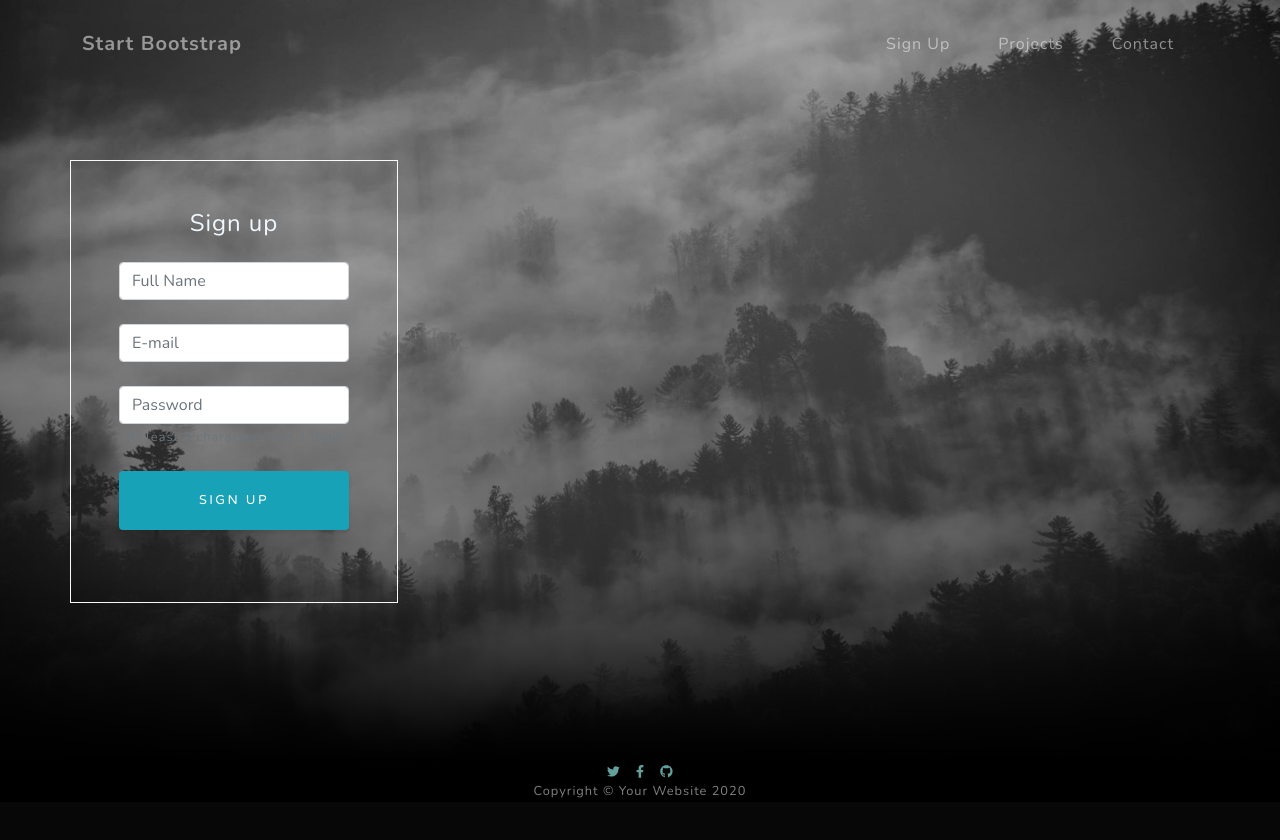
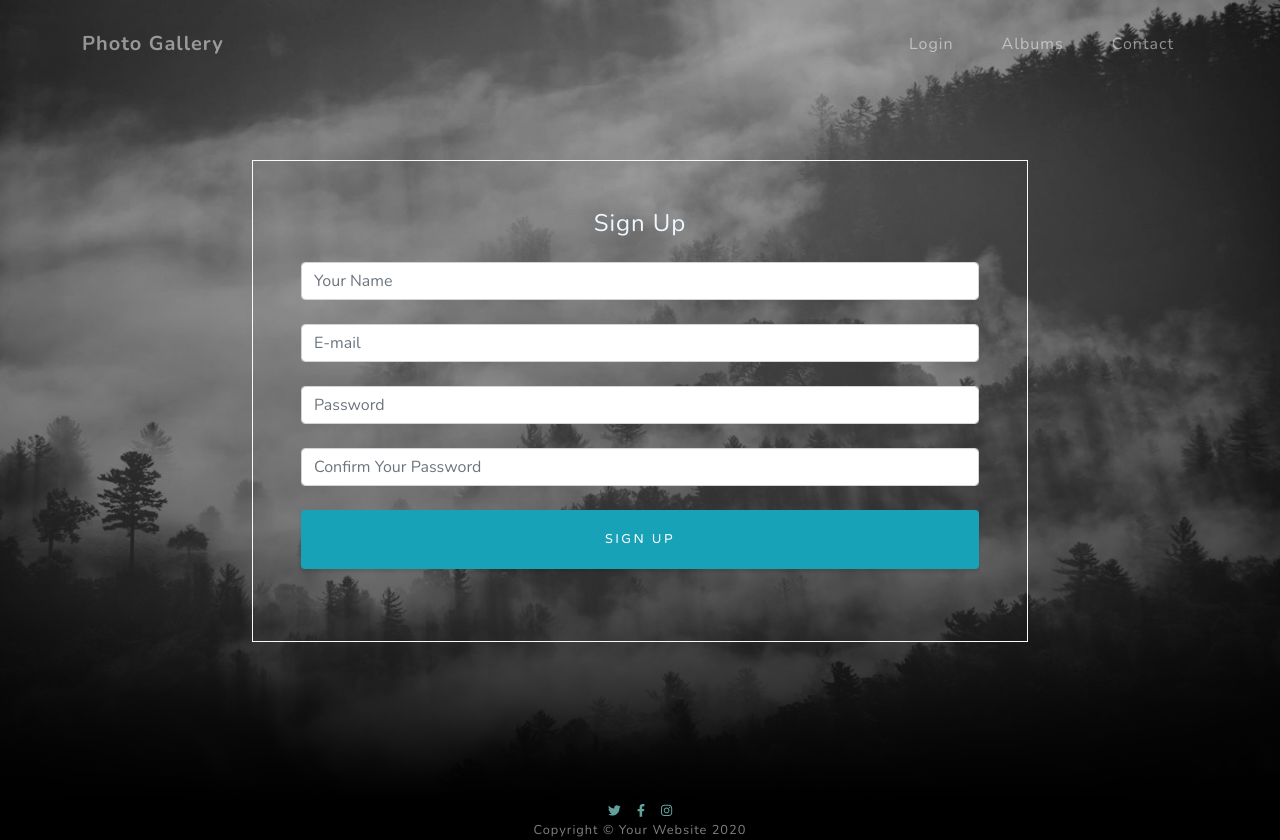
Before and after one commit to besheraj/Milestone3, a Flask app: page /signup in a window 1280 px wide. Before the commit the page ends 798 px from the top, so only its background shows below. Run offline with Flask 2, Linux system fonts and the light colour scheme; some libraries are stand-ins or nearby versions.

Commit message:
styled the signup login and forbidden pages

```diff
--- a/app.py
+++ b/app.py
@@ -27,9 +27,8 @@ def signup():
         users = mongo.db.users
         existing_user = users.find_one({'email' : email})
         if existing_user:
-            flash("Email already exists")
+            flash("Email already exists Please try to Login")
             return redirect(url_for("signup"))
-
         if existing_user is None:
             hashpass = generate_password_hash(request.form['pass'])
             users.insert({'name' : name,
@@ -54,7 +53,7 @@ def login():
                 flash("Incorrect username and/or password")
                 return redirect(url_for("login"))
         else:
-            flash("The user doesn't exist")
+            flash("This email doesn't exist in our system, kindly signup for a new account")
             return redirect (url_for("login"))
     return render_template("login.html")
 
--- a/static/css/style.css
+++ b/static/css/style.css
@@ -15,6 +15,7 @@
     font-size: 2.5rem;
     line-height: 2.5rem;
     letter-spacing: 0.8rem;
+    padding-bottom: 25px;
     background: linear-gradient(rgba(255, 255, 255, 0.9), rgba(255, 255, 255, 0));
     -webkit-text-fill-color: transparent;
     -webkit-background-clip: text;
@@ -26,12 +27,13 @@
   }
 
   .signup-section {
-    padding: 10rem 0;
+    padding: 10rem 15rem;
     background: linear-gradient(to bottom, rgba(0, 0, 0, 0.1) 0%, rgba(0, 0, 0, 0.5) 75%, #000000 100%), url("../assets/img/bg-signup.jpg");
     background-position: center;
     background-repeat: no-repeat;
     background-attachment: scroll;
     background-size: cover;
+    text-align: center;
   }
 
   .signup-section p {
@@ -39,4 +41,23 @@
   }
   .flashes {
       background-color: aliceblue;
+      text-align: center;
+      font-weight: 500;
+      font-size: 1.5rem;
+      margin: 20px;
+      list-style-type: none;
+
   }
+  .form-color {
+    color: #757575
+  }
+  .forbidden-section {
+    padding: 10rem 15rem;
+    background: linear-gradient(to bottom, rgba(0, 0, 0, 0.1) 0%, rgba(0, 0, 0, 0.5) 75%, #000000 100%), url("../assets/img/bg-signup.jpg");
+    background-position: center;
+    background-repeat: no-repeat;
+    background-attachment: scroll;
+    background-size: cover;
+    text-align: center;
+    height: 95vh;
+  }
--- a/templates/base.html
+++ b/templates/base.html
@@ -6,16 +6,11 @@
     <meta name="viewport" content="width=device-width, initial-scale=1, shrink-to-fit=no" />
     <meta name="description" content="" />
     <meta name="author" content="" />
-    <title>Grayscale - Start Bootstrap Theme</title>
+    <title>Welcome To Photo Gallery</title>
     <link rel="icon" type="image/x-icon" href="assets/img/favicon.ico" />
-    <!-- Font Awesome icons (free version)-->
     <script src="https://use.fontawesome.com/releases/v5.13.0/js/all.js" crossorigin="anonymous"></script>
-    <!-- Google fonts-->
     <link href="https://fonts.googleapis.com/css?family=Varela+Round" rel="stylesheet" />
-    <link
-        href="https://fonts.googleapis.com/css?family=Nunito:200,200i,300,300i,400,400i,600,600i,700,700i,800,800i,900,900i"
-        rel="stylesheet" />
-    <!-- Core theme CSS (includes Bootstrap)-->
+    <link href="https://fonts.googleapis.com/css?family=Nunito:200,200i,300,300i,400,400i,600,600i,700,700i,800,800i,900,900i" rel="stylesheet" />
     <link rel="stylesheet" href="{{url_for('static', filename='css/bootstrap.css')}}" type="text/css" />
     <link rel="stylesheet" href="{{url_for('static', filename='css/style.css')}}" type="text/css" />
 </head>
@@ -25,7 +20,7 @@
         <!-- Navigation-->
         <nav class="navbar navbar-expand-lg navbar-light fixed-top" id="mainNav">
             <div class="container">
-                <a class="navbar-brand js-scroll-trigger" href="#page-top">Start Bootstrap</a>
+                <a class="navbar-brand js-scroll-trigger" href="{{url_for('index')}}">Photo Gallery</a>
                 <button class="navbar-toggler navbar-toggler-right" type="button" data-toggle="collapse"
                     data-target="#navbarResponsive" aria-controls="navbarResponsive" aria-expanded="false"
                     aria-label="Toggle navigation">
@@ -34,8 +29,8 @@
                 </button>
                 <div class="collapse navbar-collapse" id="navbarResponsive">
                     <ul class="navbar-nav ml-auto">
-                        <li class="nav-item"><a class="nav-link js-scroll-trigger" href="{{url_for('signup')}}">Sign Up</a></li>
-                        <li class="nav-item"><a class="nav-link js-scroll-trigger" href="#">Projects</a></li>
+                        <li class="nav-item"><a class="nav-link js-scroll-trigger" href="{{url_for('login')}}">Login</a></li>
+                        <li class="nav-item"><a class="nav-link js-scroll-trigger" href="#">Albums</a></li>
                         <li class="nav-item"><a class="nav-link js-scroll-trigger" href="#">Contact</a></li>
                     </ul>
                 </div>
@@ -48,16 +43,14 @@
     <!-- Footer-->
     <footer class="footer bg-black small text-center text-white-50">
         <div class="social d-flex justify-content-center">
-            <a class="mx-2" href="#!"><i class="fab fa-twitter"></i></a>
-            <a class="mx-2" href="#!"><i class="fab fa-facebook-f"></i></a>
-            <a class="mx-2" href="#!"><i class="fab fa-github"></i></a>
+            <a class="mx-2" href="https://www.twitter.com"><i class="fab fa-twitter"></i></a>
+            <a class="mx-2" href="https://www.facebook.com"><i class="fab fa-facebook-f"></i></a>
+            <a class="mx-2" href="https://www.instagram.com"><i class="fab fa-instagram"></i></a>
         </div>
         <div class="container">Copyright © Your Website 2020</div>
     </footer>
-    <!-- Bootstrap core JS-->
     <script src="https://cdnjs.cloudflare.com/ajax/libs/jquery/3.5.1/jquery.min.js"></script>
     <script src="https://stackpath.bootstrapcdn.com/bootstrap/4.5.0/js/bootstrap.bundle.min.js"></script>
-    <!-- Third party plugin JS-->
     <script src="https://cdnjs.cloudflare.com/ajax/libs/jquery-easing/1.4.1/jquery.easing.min.js"></script>
 </body>
 
--- a/templates/forbidden.html
+++ b/templates/forbidden.html
@@ -1,5 +1,6 @@
 {% extends 'base.html' %}
 {% block content %}
+<section class="forbidden-section">
     <h1>Forbidden</h1>
     <div>
         {% with messages = get_flashed_messages() %} {% if messages %}
@@ -10,4 +11,5 @@
         </ul>
         {% endif %} {% endwith %}
     </div>
+</section>
 {% endblock %}
--- a/templates/profile.html
+++ b/templates/profile.html
@@ -1,6 +1,6 @@
 {% extends 'base.html' %}
 {% block content %}
 
-<h2>Welcome {{email}} {{name}} </h2>
+<h2>Welcome {{name}} </h2>
 
 {% endblock %}
--- a/templates/signup.html
+++ b/templates/signup.html
@@ -1,6 +1,8 @@
 {% extends 'base.html' %}
 {% block content %}
-<section class="signup-section" id="signup">
+<section class="signup-section">
+    <div class="row">
+        <div class="col">
             {% with messages = get_flashed_messages() %} {% if messages %}
             <ul class="flashes">
                 {% for message in messages %}
@@ -8,28 +10,35 @@
                 {% endfor %}
             </ul>
             {% endif %} {% endwith %}
-    <div class="container">
-        <div class="row">
+            <div class="col">
                 <form class="text-center border border-light p-5" method="POST">
-
-                <p class="h4 mb-4">Sign up</p>
-
-                <div class="form-row mb-4">
-                    <div class="col">
-                        <input type="text" id="defaultRegisterFormFirstName" class="form-control"
-                            placeholder="Full Name" name="name">
-                    </div>
-                </div>
-                <input type="email" id="defaultRegisterFormEmail" class="form-control mb-4" placeholder="E-mail"
-                    name="email">
-                <input type="password" id="defaultRegisterFormPassword" class="form-control" placeholder="Password"
-                    name="pass" aria-describedby="defaultRegisterFormPasswordHelpBlock">
-                <small id="defaultRegisterFormPasswordHelpBlock" class="form-text text-muted mb-4">
-                    At least 8 characters and 1 digit
-                </small>
-                <button class="btn btn-info my-4 btn-block" type="submit">Sign Up</button>
+                    <p class="h4 mb-4">Sign Up</p>
+                    <input type="text" id="name" class="form-control mb-4" placeholder="Your Name"
+                    name="name" required>
+                    <input type="email" id="defaultLoginFormEmail" class="form-control mb-4" placeholder="E-mail"
+                        name="email" required>
+                    <input type="password" id="password" class="form-control mb-4"
+                        placeholder="Password" name="pass" pattern=".{8,}" required>
+                    <input type="password" id="confirm_password" class="form-control mb-4"
+                        placeholder="Confirm Your Password" pattern=".{8,}" required>
+                    <button class="btn btn-info btn-block my-4" type="submit">Sign Up</button>
                 </form>
             </div>
         </div>
+    </div>
 </section>
+<script>
+    var password = document.getElementById("password")
+  , confirm_password = document.getElementById("confirm_password");
+
+function validatePassword(){
+  if(password.value != confirm_password.value) {
+    confirm_password.setCustomValidity("Passwords Don't Match");
+  } else {
+    confirm_password.setCustomValidity('');
+  }
+}
+password.onchange = validatePassword;
+confirm_password.onkeyup = validatePassword;
+</script>
 {% endblock %}
```
Also changed, not shown: templates/index.html (+5 -5 lines), templates/login.html (+8 -11 lines), README.md (deleted), static/assets/img/favicon.ico (added), static/assets/img/profile.jpg (added), 3 other files. Lines whose indentation alone changed are shown as unchanged.
